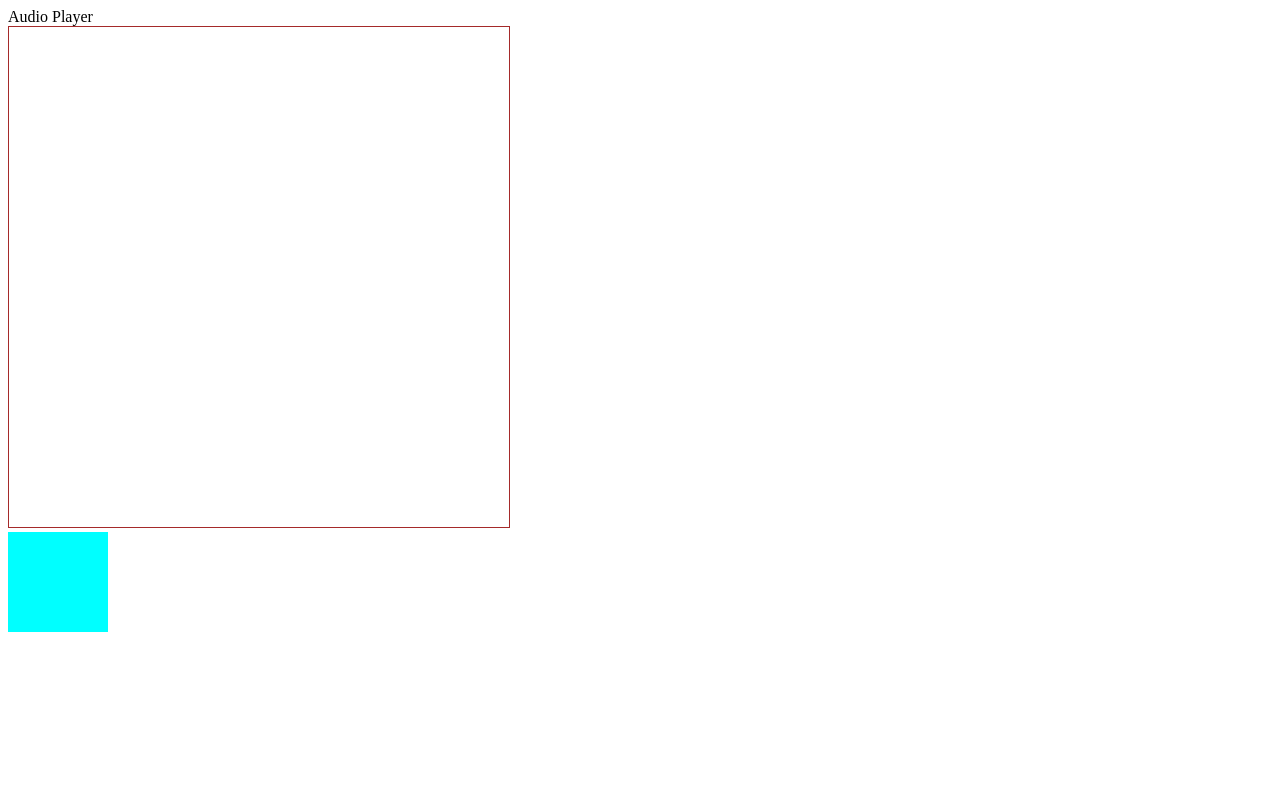
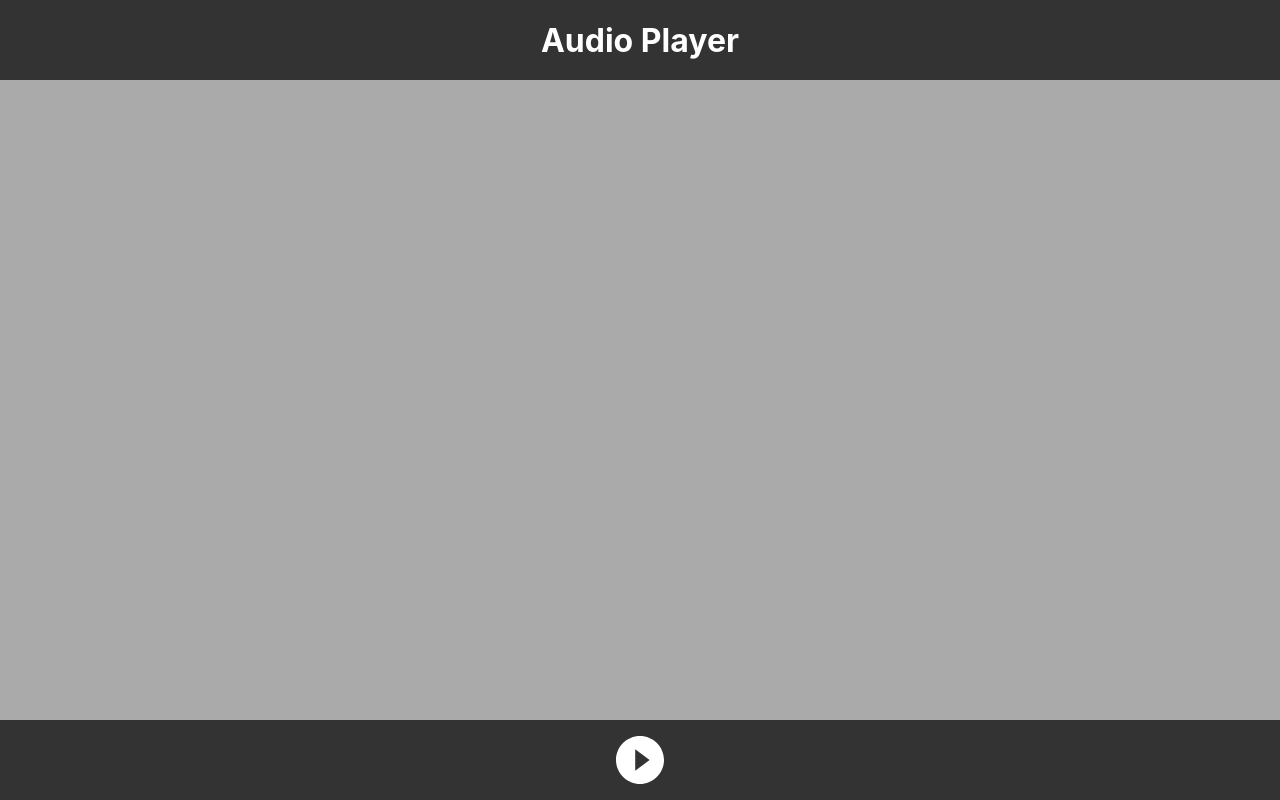
Before and after one commit to RiccardoBiella96/PWAudioPlayer, a website built with Parcel: page index.html in a window 1280 px wide. Built offline with nearby package versions, Linux system fonts and the light colour scheme; files whose address does not match are found by name.

Commit message:
code cleaned - GUI modified

```diff
--- a/index.html
+++ b/index.html
@@ -3,36 +3,35 @@
 
 <head>
   <meta charset="UTF-8">
-  <meta name="viewport" content="width=device-width, initial-scale=1.0">
+  <meta name="viewport" content="width=device-width, initial-scale=1.0, minimum-scale=1.0, maximum-scale=1.0, user-scalable=no">
   <meta http-equiv="X-UA-Compatible" content="ie=edge">
-  <title>Document</title>
+  <title>Audio Player</title>
 
+  <link rel="manifest" href="/manifest.webmanifest">
+
+  <!-- for development -->
   <!-- <link rel="stylesheet" type="text/css" href="scss/main.scss"> -->
+  <!-- for production -->
   <link rel="stylesheet" href="main.css">
 </head>
 
 <body>
-  <div id="app">
-    <header class="header">
-      <span>
-        <a class="home">Audio Player</a>
-      </span>
-    </header>
-    <div class="canvas_container">
-      <canvas>
+  <header>
+    <h1>Audio Player</h1>
+  </header>
+  <main>
+    <canvas></canvas>
+    <audio id="player" src="prova.mp3"></audio>
+  </main>
+  <footer>
+    <img id="playpause" src="./icons/ic_play.svg" alt="Play/Pause">
+  </footer>
 
-      </canvas>
-    </div>
-    <div class="controller">
-      <audio id="player" src="sex_pistols.mp3"></audio>
-      <div class="progress" id="progress"></div>
-      <div id="playpause"></div>
-    </div>
-  </div>
+  <!-- for development -->
+  <!-- <script src="js/main.js"></script> -->
 
-  <!-- <script src="js/main.js"></script> -->
+  <!-- for production -->
   <script src="main.js"></script>
-
   <script>
     window.addEventListener('load', () => {
       navigator.serviceWorker.register('/sw.js');
--- a/js/main.js
+++ b/js/main.js
@@ -1,65 +1,59 @@
+import anime from 'animejs/lib/anime.es';
 import '../scss/main.scss'
+import ic_pause from '../icons/ic_pause.svg'
+import ic_play from '../icons/ic_play.svg'
+
 
 const worker = new Worker('./worker.js');
 const button = document.getElementById("playpause");
 const player = document.getElementById("player");
+const canvas = document.querySelector('canvas');
+const cHeight = canvas.height;
+const cWidth = canvas.width;
+const rotation = anime({
+  targets: '#playpause',
+  rotate:'1turn',
+  duration:1000
+});
 
+
+let isPlaying = false;
 button.onclick = function () {
-    player.play();
-    if (audioContext.state !== 'running') {
-        audioContext.resume();
+    if(isPlaying)
+    {
+        button.src = ic_play;
+        player.pause();
+        isPlaying = false;
     }
-    restartAnimation();
+    else
+    {
+        button.src = ic_pause;
+        player.play();
+        isPlaying = true;
+        if (audioContext.state !== 'running') {
+            audioContext.resume();
+        }
+    }
+
+    rotation.restart();
 };
 
-const canvas = document.querySelector('canvas');
-// const canvasContext = canvas.getContext("2d");
-
-const cHeight = canvas.height;
-const cWidth = canvas.width;
-
-var audioContext = new AudioContext();
-var analyser = audioContext.createAnalyser();
-var source = audioContext.createMediaElementSource(player);
+const audioContext = new AudioContext();
+const analyser = audioContext.createAnalyser();
+const source = audioContext.createMediaElementSource(player);
 source.connect(analyser).connect(audioContext.destination);
 analyser.fftSize = 1024;
-var bufferLenght = analyser.frequencyBinCount;
-var dataArray = new Uint8Array(bufferLenght);
-// canvasContext.clearRect(0, 0, cWidth, cHeight);
+const bufferLenght = analyser.frequencyBinCount;
+const dataArray = new Uint8Array(bufferLenght);
+
 const offscreenCanvas = canvas.transferControlToOffscreen();
-worker.postMessage({offscreenCanvas:offscreenCanvas, dataArray: dataArray}, [offscreenCanvas])
+const payload = {offscreenCanvas, cWidth, cHeight, bufferLenght};
+worker.postMessage({type:"registration", payload:payload }, [offscreenCanvas])
 
 function draw() {
-    var drawVisual = requestAnimationFrame(draw);
+    requestAnimationFrame(draw);
     analyser.getByteFrequencyData(dataArray);
-    // canvasContext.fillStyle = '#f2f2f2';
-    // canvasContext.fillRect(0, 0, cWidth, cHeight);
-
-    worker.postMessage({dataArray: dataArray, bufferLenght: bufferLenght, cWidth: cWidth, cHeight:cHeight});
-
-    // for (var i = 0; i < bufferLenght; i++) {
-    //     barHeight = dataArray[i];
-
-
-    //     canvasContext.fillStyle = 'rgb(0,27,' + (barHeight + 45) + ')';
-    //     canvasContext.fillRect(x, cHeight - barHeight / 2, barWidth, barHeight);
-
-    //     x += barWidth + 1;
-    // }
-
+    worker.postMessage({type:"data", payload:{dataArray}});
 };
 
 draw();
-
-import anime from 'animejs/lib/anime.es';
-// import { worker } from 'cluster';
-
-var playpause_anime = anime({
-  targets: '#playpause',
-  rotate:'1turn',
-  duration:600
-});
-
-export function restartAnimation(){
-    playpause_anime.restart();
-}
--- a/js/worker.js
+++ b/js/worker.js
@@ -1,39 +1,41 @@
 let context = null;
+let cWidth = null;
+let cHeight = null;
+let bufferLenght = null;
 
 self.addEventListener('message',(args)=>{
 
-    if(args.data.offscreenCanvas) context = args.data.offscreenCanvas.getContext('2d');
-    const dataArray = args.data.dataArray;
-    const bufferLenght = args.data.bufferLenght;
-    const cWidth = args.data.cWidth;
-    const cHeight = args.data.cHeight;
-    // const imageData = context.createImageData(cWidth, cHeight);
-    var barWidth = (cWidth / bufferLenght) * 2.5;
-    var barHeight;
-    var x = 0;
+    if(args.data.payload)
+    {
+        if(args.data.type === "registration")
+        {
+            context = args.data.payload.offscreenCanvas.getContext('2d');
 
-    for (var i = 0; i < bufferLenght; i++) {
-        barHeight = dataArray[i];
+            bufferLenght = args.data.payload.bufferLenght;
+            cWidth = args.data.payload.cWidth;
+            cHeight = args.data.payload.cHeight;
 
-        context.fillStyle = 'rgb(0,27,' + (barHeight + 45) + ')';
-        context.fillRect(x, cHeight - barHeight / 2, barWidth, barHeight);
+        }
+        else if(args.data.type === "data")
+        {
+            if(context)
+            {
+                const dataArray = args.data.payload.dataArray;
+                let barWidth = (cWidth / bufferLenght) * 2.5;
+                let barHeight;
+                let x = 0;
 
-        x += barWidth + 1;
+                context.fillStyle = '#aaaaaa';
+                context.fillRect(0, 0, cWidth, cHeight);
+
+                for (let i = 0; i < bufferLenght; i++)
+                {
+                    barHeight = dataArray[i];
+                    context.fillStyle = 'rgb(0,27,' + (barHeight + 45) + ')';
+                    context.fillRect(x, cHeight - barHeight / 2, barWidth, barHeight);
+                    x += barWidth + 1;
+                }
+            }
+        }
     }
-
-    // for(let i = 0; i < imageData.data.length; i++){
-    //     imageData.data[i] = data[i];
-    // }
-    // context.putImageData(imageData, 0, 0);
 });
-
-
-// for (var i = 0; i < bufferLenght; i++) {
-//     barHeight = dataArray[i];
-
-
-//     canvasContext.fillStyle = 'rgb(0,27,' + (barHeight + 45) + ')';
-//     canvasContext.fillRect(x, cHeight - barHeight / 2, barWidth, barHeight);
-
-//     x += barWidth + 1;
-// }
--- a/package.json
+++ b/package.json
@@ -6,7 +6,7 @@
   "scripts": {
     "serve": "parcel serve index.html",
     "test": "jest --watchAll",
-    "build": "npx parcel build js/main.js",
+    "build": "npx parcel build js/main.js --no-cache",
     "start": "http-server -c-1 dist"
   },
   "author": "",
--- a/scss/main.scss
+++ b/scss/main.scss
@@ -1,15 +1,42 @@
+html, body, main{
+    background-color: #aaaaaa;
+    width: 100%;
+    height: 100%;
+    margin: 0px;
+}
+
+header {
+    display:flex;
+    align-items: center;
+    justify-content: center;
+    text-align: center;
+    font-family: -apple-system, BlinkMacSystemFont, 'Segoe UI', Roboto, Oxygen, Ubuntu, Cantarell, 'Open Sans', 'Helvetica Neue', sans-serif;
+
+    width: 100%;
+    height: 10%;
+    background-color: #333333;
+    color:white;
+}
+
+main {
+    height: 80%;
+    width: 100%;
+}
+
+canvas {
+    height: 100%;
+    width: 100%;
+    margin: 0px;
+}
+
+footer {
+    background-color: #333333;
+    height: 10%;
+    display:flex;
+    align-items: center;
+    justify-content: center;
+}
+
 #playpause{
-    background-color: aqua;
-    width: 100px;
-    height: 100px;
-
+    height: 60%;
 }
-.controller{
-    width: 100px;
-    height: 100px;
-}
-canvas{
-    width: 500px;
-    height: 500px;
-    border: 1px solid brown;
-}
```
Also changed, not shown: icons/ic_app.png (added), icons/ic_music.svg (added), icons/ic_pause.svg (added), icons/ic_play.svg (added), manifest.webmanifest (added), 1 other file.
